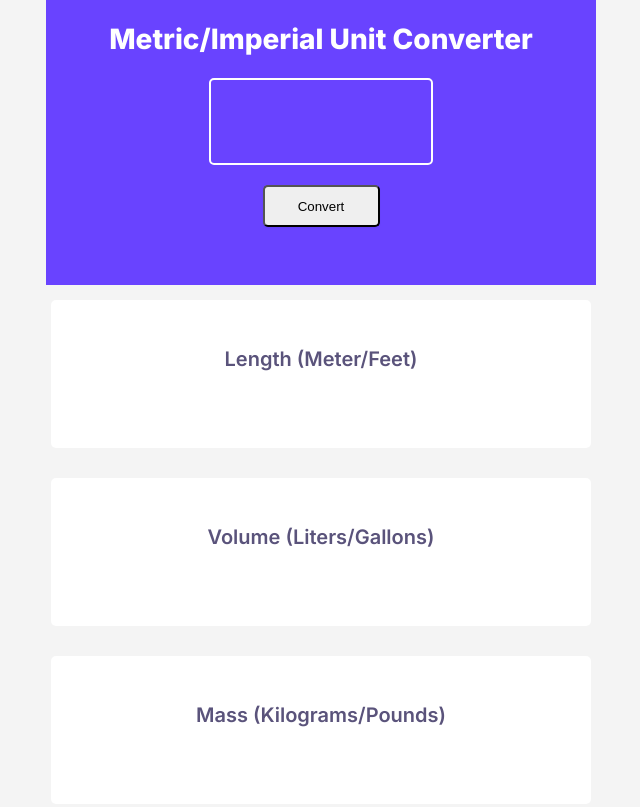
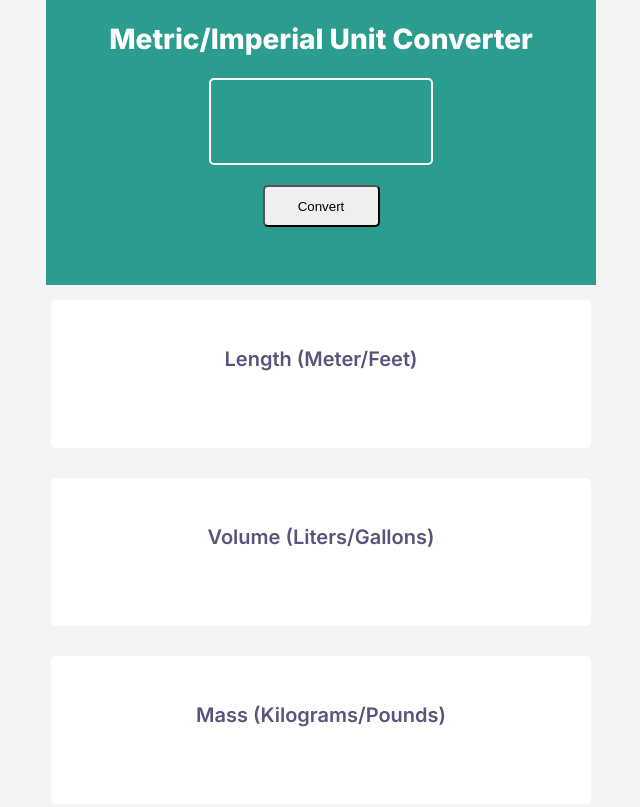
Before and after one commit to Jayden06-Dix/My-Unit-Converter, a website built with Vite: page Unit-Converter/index.html in a window 1280 px wide. Shown: the whole page, without its empty margins (319-959 px from the left). Built offline with nearby package versions, Linux system fonts and the light colour scheme.

Commit message:
Update index.css

```diff
--- a/Unit-Converter/index.css
+++ b/Unit-Converter/index.css
@@ -12,7 +12,7 @@ body {
     width: 550px;
     height: 285px;
     opacity: 1;
-    background: #6943FF;
+    background: #2a9d8f;
 }
 
 #hero-title {
```
